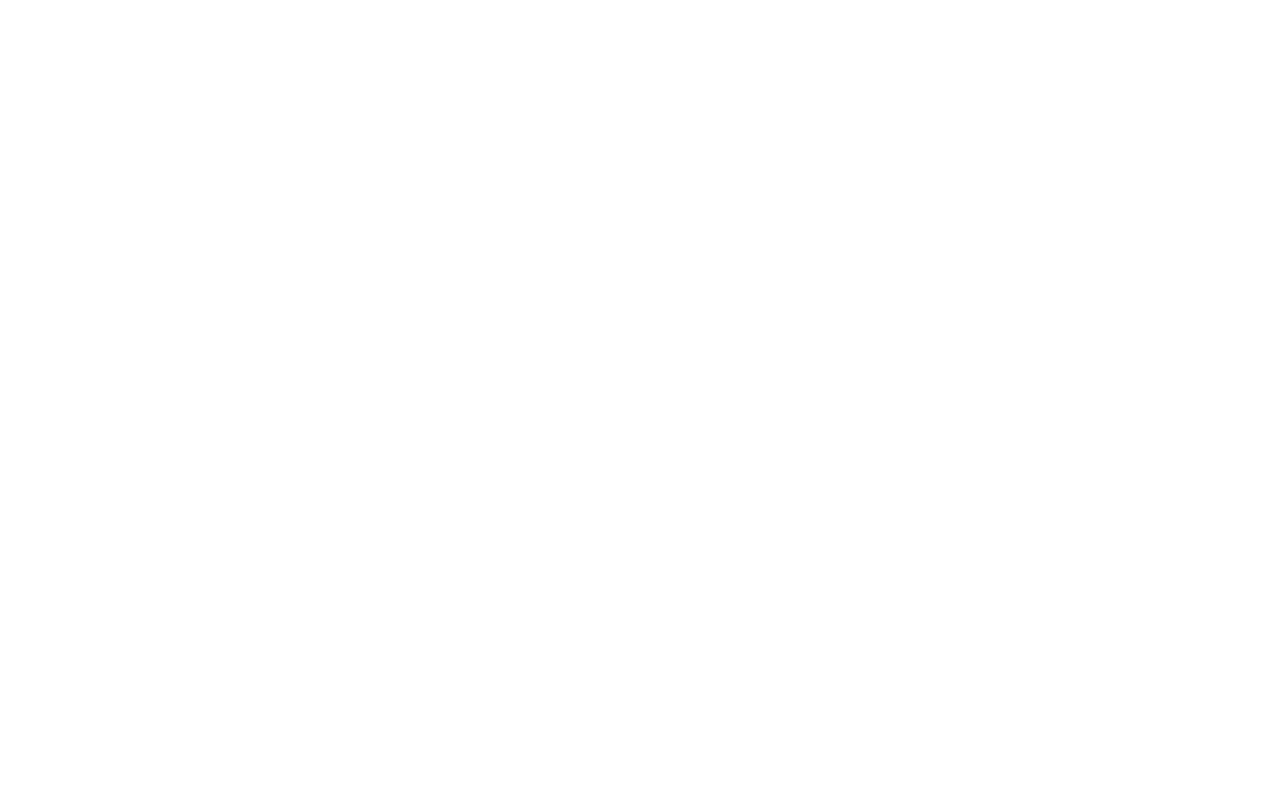
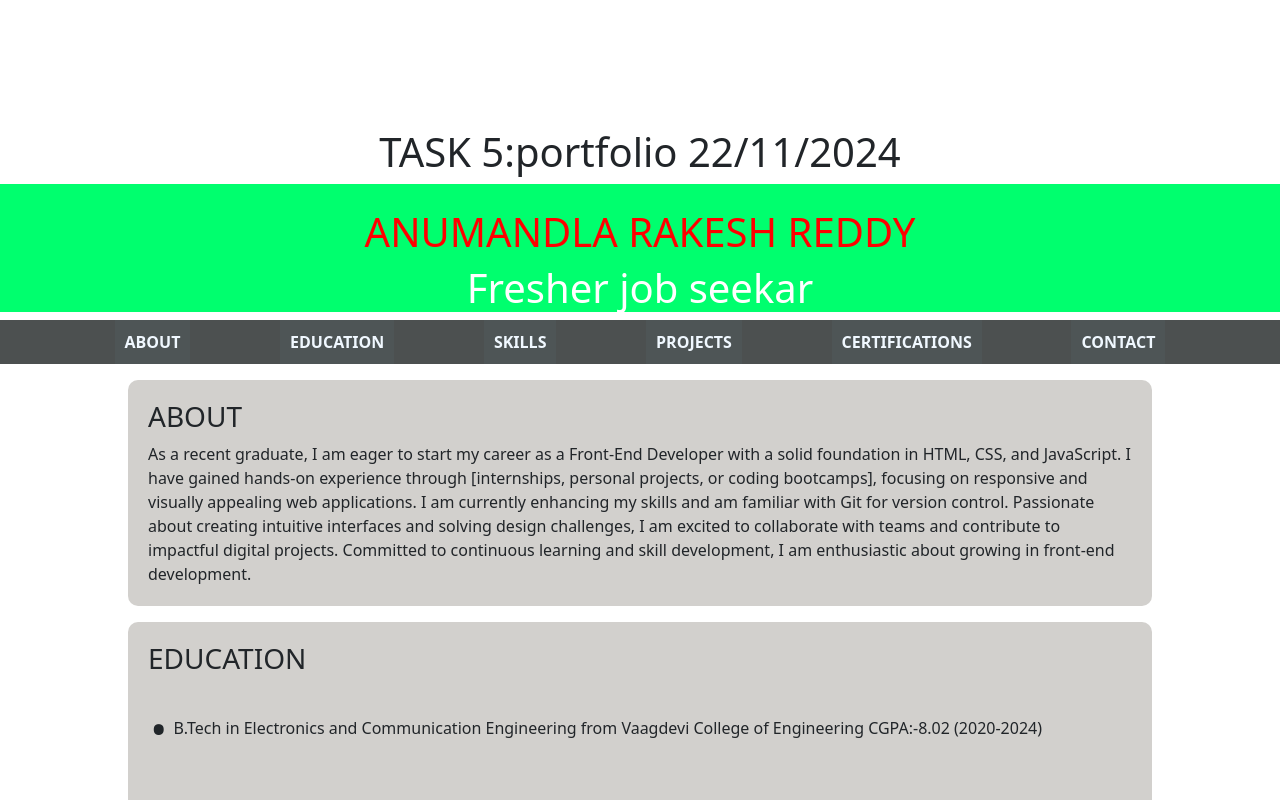
Before and after one commit to RakeshReddy123devoloper/react-tasks, a React (Create React App) app: page / in a window 1280 px wide. Shown: the part 1320-2120 px from the top of the page. Before the commit the page ends 1296 px from the top, so only its background shows below. Built offline with nearby package versions, Linux system fonts and the light colour scheme.

Commit message:
portfolio ui

```diff
--- a/src/fresherjob.js
+++ b/src/fresherjob.js
@@ -3,7 +3,7 @@ function Fresher() {
   return (
     <>
      <div style={{textAlign:"center"}}>
-            <h1>TASK : 2</h1>
+            <h1 style={{marginTop:"20vh"}}>TASK 5:portfolio 22/11/2024 </h1>
         </div>
       <div className="fresher">
         <h1 style={{ color: "red", paddingTop: "3vh" }}>
--- a/src/index.js
+++ b/src/index.js
@@ -11,7 +11,7 @@ import Time from './timetable';
 // import Footer from './footer'
 import Main from './mobile'
 //  import Main from './fakestore';
-//  import Fresher from './fresherjob';
+ import Fresher from './fresherjob';
   // import Parent from './propsparent'
 // import Accordian from './accodian/accodian';
 // import Parent from "./buttoncards/parent";
@@ -37,11 +37,11 @@ root.render(
     <Footer/>  */}
 
 
-    {/* <Fresher/> */}
+
     {/* <Parent/> */}
      {/* <Parent/>  */}
      {/* <Accordian/> */}
-     <Condparent/>
+
      {/* <Table/> */}
      {/* <Parent login="user"/> */}
      {/* <Farm/> */}
@@ -50,9 +50,11 @@ root.render(
     {/* <Todo/> */}
     {/* <Mount/> */}
     {/* <Update/> */}
+    <Condparent/>
     <Count/>
     <Time/>
     <Main/>
+    <Fresher/>
   </React.StrictMode>
 );
 
```
